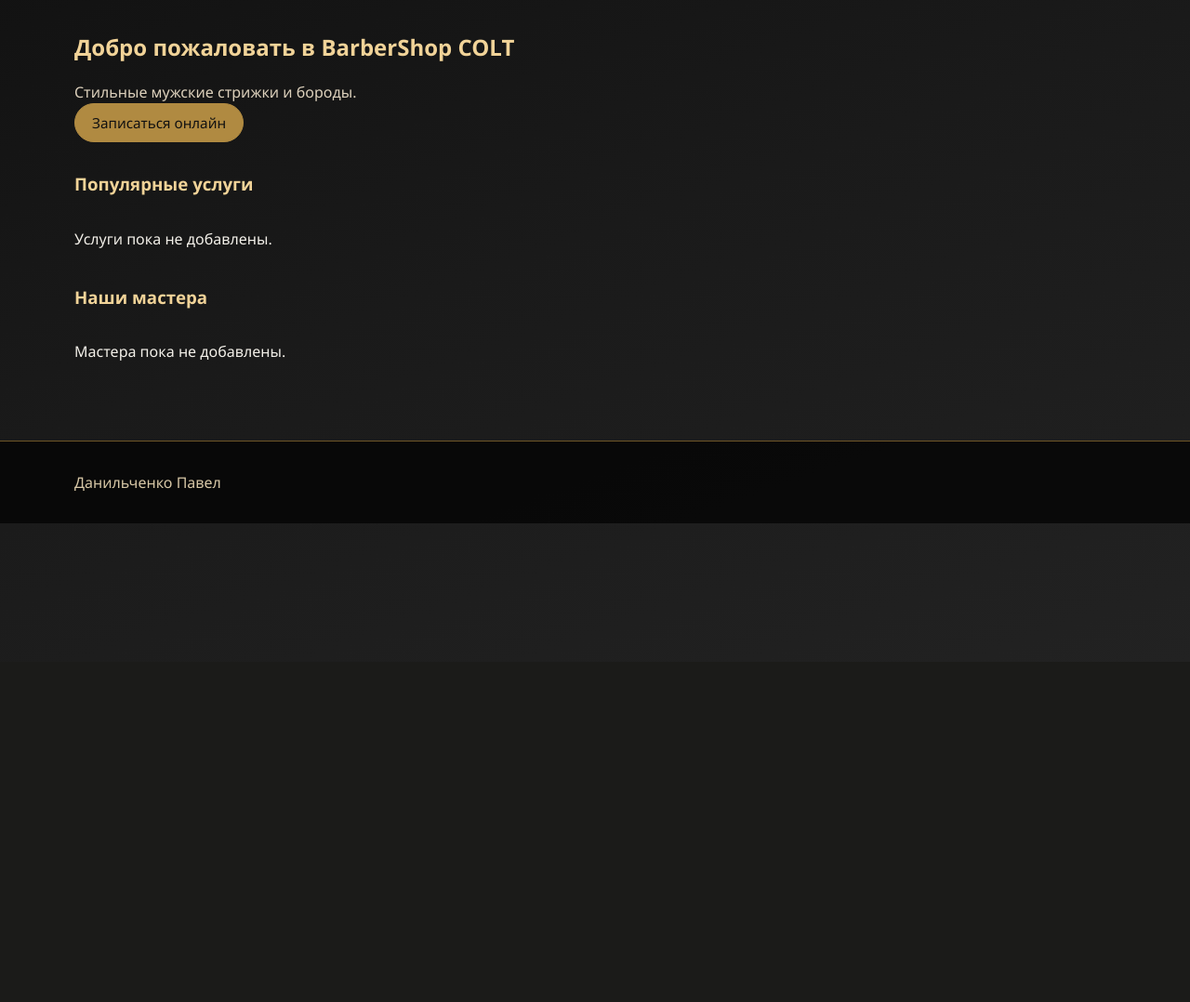
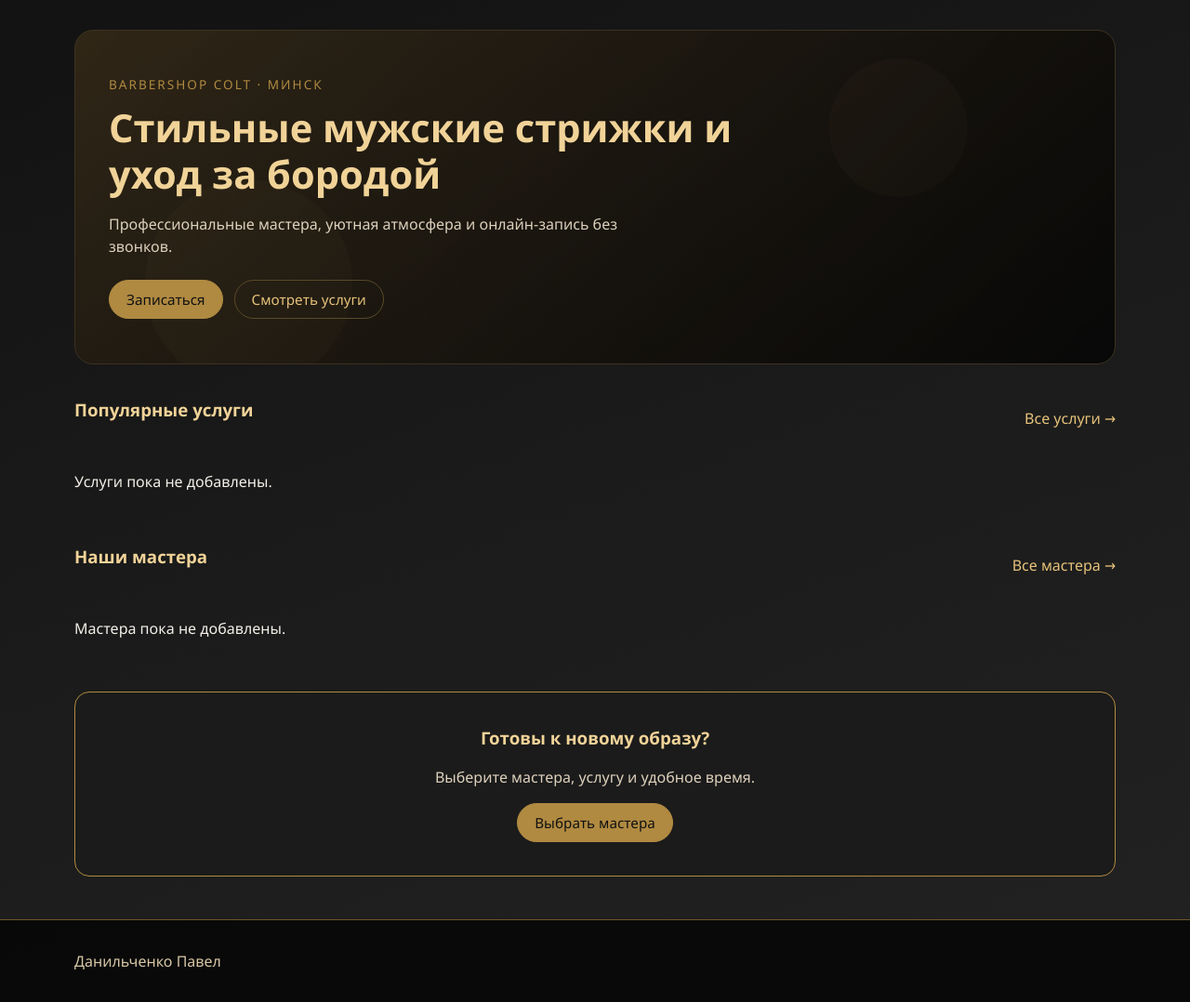
Before and after one commit to Misterio1105/barber, a Django app: page / in a window 1280 px wide. Shown: the part 88-1166 px from the top of the page at 93% size. Before the commit the page ends 651 px from the top, so only its background shows below. Run offline with Django 5.2, Linux system fonts and the light colour scheme; data that the repository does not hold is empty.

Commit message:
страница мастера, фото в карточках и обновленная главная

```diff
--- a/barbershop/pages/templates/pages/booking.html
+++ b/barbershop/pages/templates/pages/booking.html
@@ -3,6 +3,9 @@
 {% block content %}
 <section class="form-section">
     <h2>Онлайн-запись</h2>
+    {% if selected_master %}
+        <p class="booking-hint">Запись к мастеру: <strong>{{ selected_master.full_name }}</strong></p>
+    {% endif %}
     <form method="post" class="auth-form">
         {% csrf_token %}
         {% if form.non_field_errors %}
--- a/barbershop/pages/templates/pages/home.html
+++ b/barbershop/pages/templates/pages/home.html
@@ -1,24 +1,39 @@
 {% extends "base.html" %}
+{% load barber_extras %}
 
 {% block content %}
-<section class="intro">
-    <h2>Добро пожаловать в BarberShop COLT</h2>
-    <p>Стильные мужские стрижки и бороды.</p>
+<section class="hero">
+    <div class="hero-content">
+        <p class="hero-label">BarberShop COLT · Минск</p>
+        <h2 class="hero-title">Стильные мужские стрижки и уход за бородой</h2>
+        <p class="hero-text">Профессиональные мастера, уютная атмосфера и онлайн-запись без звонков.</p>
+        <div class="btn-row">
             {% if user.is_authenticated %}
                 <a href="{% url 'pages:booking' %}" class="btn btn-primary">Онлайн-запись</a>
+                <a href="{% url 'pages:profile' %}" class="btn btn-outline">Личный кабинет</a>
             {% else %}
-        <a href="{% url 'pages:register' %}" class="btn btn-primary">Записаться онлайн</a>
+                <a href="{% url 'pages:register' %}" class="btn btn-primary">Записаться</a>
+                <a href="{% url 'pages:services' %}" class="btn btn-outline">Смотреть услуги</a>
             {% endif %}
+        </div>
+    </div>
 </section>
 
-<section>
+<section class="section-block">
+    <div class="section-head">
         <h3>Популярные услуги</h3>
+        <a href="{% url 'pages:services' %}" class="section-link">Все услуги →</a>
+    </div>
     <div class="card-grid">
         {% for service in services %}
-            <a class="card card-link" href="{% url 'pages:services' %}">
+            <a class="card card-link card-with-image" href="{% url 'pages:services' %}">
+                {% service_image service as img_url %}
+                <img src="{{ img_url }}" alt="{{ service.name }}" class="card-image">
+                <div class="card-body">
                     <h4>{{ service.name }}</h4>
-                <p>{{ service.description|truncatewords:15 }}</p>
-                <p><strong>{{ service.price }} BYN</strong></p>
+                    <p>{{ service.description|truncatewords:12 }}</p>
+                    <p class="card-price"><strong>{{ service.price }} BYN</strong></p>
+                </div>
             </a>
         {% empty %}
             <p>Услуги пока не добавлены.</p>
@@ -26,18 +41,23 @@
     </div>
 </section>
 
-<section>
+<section class="section-block">
+    <div class="section-head">
         <h3>Наши мастера</h3>
+        <a href="{% url 'pages:masters' %}" class="section-link">Все мастера →</a>
+    </div>
     <div class="card-grid">
         {% for master in masters %}
-            <a class="card card-link" href="{% url 'pages:masters' %}">
-                <h4>{{ master.full_name }}</h4>
-                <p>{{ master.specialization }}</p>
-                <p>Стаж: {{ master.experience }} лет</p>
-            </a>
+            {% include "pages/_master_card.html" with master=master %}
         {% empty %}
             <p>Мастера пока не добавлены.</p>
         {% endfor %}
     </div>
 </section>
+
+<section class="cta-banner">
+    <h3>Готовы к новому образу?</h3>
+    <p>Выберите мастера, услугу и удобное время.</p>
+    <a href="{% url 'pages:masters' %}" class="btn btn-primary">Выбрать мастера</a>
+</section>
 {% endblock %}
--- a/barbershop/pages/urls.py
+++ b/barbershop/pages/urls.py
@@ -8,6 +8,7 @@ urlpatterns = [
     path("", views.home, name="home"),
     path("services/", views.services_page, name="services"),
     path("masters/", views.masters_page, name="masters"),
+    path("masters/<int:pk>/", views.master_detail, name="master_detail"),
     path("reviews/", views.reviews_page, name="reviews"),
     path("contacts/", views.contacts_page, name="contacts"),
     path("bim/", views.bim_page, name="bim"),
--- a/barbershop/pages/views.py
+++ b/barbershop/pages/views.py
@@ -2,7 +2,7 @@ from django.contrib import messages
 from django.contrib.auth import login, logout
 from django.contrib.auth.decorators import login_required
 from django.db.models import Q
-from django.shortcuts import redirect, render
+from django.shortcuts import get_object_or_404, redirect, render
 
 from appointments.models import Appointment
 from masters.models import Master
@@ -85,6 +85,21 @@ def masters_page(request):
         "filters": request.GET,
     }
     return render(request, "pages/masters.html", context)
+
+
+def master_detail(request, pk):
+    master = get_object_or_404(Master, pk=pk, is_active=True)
+    reviews = (
+        Review.objects.filter(master=master, is_approved=True)
+        .select_related("user", "service")
+        .order_by("-created_at")
+    )
+    context = {
+        "title": master.full_name,
+        "master": master,
+        "reviews": reviews,
+    }
+    return render(request, "pages/master_detail.html", context)
 
 
 def _apply_review_filters(queryset, request):
@@ -186,6 +201,11 @@ def profile_view(request):
 
 @login_required
 def booking_view(request):
+    master = None
+    master_id = request.GET.get("master") or request.POST.get("master")
+    if master_id:
+        master = Master.objects.filter(pk=master_id, is_active=True).first()
+
     if request.method == "POST":
         form = AppointmentForm(request.POST)
         if form.is_valid():
@@ -195,10 +215,13 @@ def booking_view(request):
             messages.success(request, "Запись успешно создана.")
             return redirect("pages:profile")
     else:
-        form = AppointmentForm()
+        initial = {}
+        if master:
+            initial["master"] = master
+        form = AppointmentForm(initial=initial)
 
     return render(
         request,
         "pages/booking.html",
-        {"title": "Онлайн-запись", "form": form},
+        {"title": "Онлайн-запись", "form": form, "selected_master": master},
     )
--- a/barbershop/static/css/site.css
+++ b/barbershop/static/css/site.css
@@ -95,6 +95,147 @@ p {
     border-radius: 14px;
     padding: 18px;
     box-shadow: 0 8px 18px rgba(0, 0, 0, 0.25);
+}
+
+.card-with-image {
+    padding: 0;
+    overflow: hidden;
+}
+
+.card-image {
+    width: 100%;
+    height: 200px;
+    object-fit: cover;
+    display: block;
+    background: #111;
+}
+
+.card-body {
+    padding: 16px 18px 18px;
+}
+
+.card-body h3,
+.card-body h4 {
+    margin-bottom: 8px;
+}
+
+.card-price,
+.card-meta {
+    color: #e6c27a;
+    margin-top: 10px;
+}
+
+.hero {
+    background: linear-gradient(135deg, rgba(176, 138, 65, 0.15), rgba(8, 8, 8, 0.9)),
+        url("../images/hero-bg.svg") center/cover no-repeat;
+    border: 1px solid #3d3220;
+    border-radius: 20px;
+    padding: 48px 36px;
+    margin-bottom: 36px;
+}
+
+.hero-label {
+    text-transform: uppercase;
+    letter-spacing: 2px;
+    color: #b08a41;
+    font-size: 0.85rem;
+    margin: 0 0 12px;
+}
+
+.hero-title {
+    font-size: clamp(1.8rem, 4vw, 2.6rem);
+    max-width: 700px;
+    margin-bottom: 14px;
+    line-height: 1.2;
+}
+
+.hero-text {
+    max-width: 560px;
+    color: #ddd1bc;
+    margin-bottom: 24px;
+}
+
+.btn-row {
+    display: flex;
+    flex-wrap: wrap;
+    gap: 12px;
+}
+
+.section-block {
+    margin-bottom: 40px;
+}
+
+.section-head {
+    display: flex;
+    justify-content: space-between;
+    align-items: center;
+    gap: 12px;
+    margin-bottom: 18px;
+    flex-wrap: wrap;
+}
+
+.section-link {
+    color: #e6c27a;
+    text-decoration: none;
+}
+
+.section-link:hover {
+    text-decoration: underline;
+}
+
+.cta-banner {
+    text-align: center;
+    padding: 36px 24px;
+    border-radius: 16px;
+    background: #1b1b1b;
+    border: 1px solid #b08a41;
+}
+
+.cta-banner p {
+    color: #ddd1bc;
+}
+
+.master-detail-header {
+    display: grid;
+    grid-template-columns: minmax(220px, 280px) 1fr;
+    gap: 28px;
+    align-items: start;
+    margin-bottom: 32px;
+}
+
+.master-detail-photo {
+    width: 100%;
+    border-radius: 16px;
+    object-fit: cover;
+    aspect-ratio: 4/5;
+    border: 1px solid #3d3220;
+}
+
+.master-spec {
+    color: #e6c27a;
+    font-size: 1.05rem;
+}
+
+.booking-hint {
+    background: #252015;
+    border: 1px solid #5a4a28;
+    padding: 10px 14px;
+    border-radius: 8px;
+    margin-bottom: 16px;
+}
+
+.empty-note {
+    color: #aaa;
+}
+
+@media (max-width: 720px) {
+    .master-detail-header {
+        grid-template-columns: 1fr;
+    }
+
+    .hero {
+        padding: 32px 20px;
+    }
 }
 
 .card-link {
```
Also changed, not shown: barbershop/pages/forms.py (+8 -0 lines), barbershop/pages/management/commands/populate_barbershop.py (added, +170 -0 lines), barbershop/pages/templates/pages/_master_card.html (added, +10 -0 lines), barbershop/pages/templates/pages/_service_card.html (added, +10 -0 lines), barbershop/pages/templates/pages/master_detail.html (added, +52 -0 lines), barbershop/pages/templates/pages/masters.html (+1 -7 lines), barbershop/pages/templates/pages/services.html (+1 -6 lines), barbershop/pages/templatetags/barber_extras.py (added, +25 -0 lines), barbershop/pages/templatetags/__init__.py (added), barbershop/static/images/hero-bg.svg (added), barbershop/static/images/masters/default.svg (added), barbershop/static/images/services/default.svg (added). Lines whose indentation alone changed are shown as unchanged.
